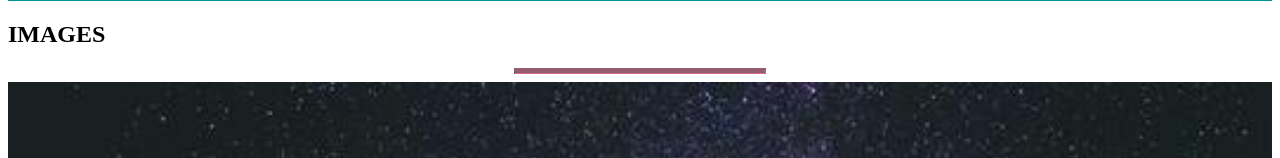
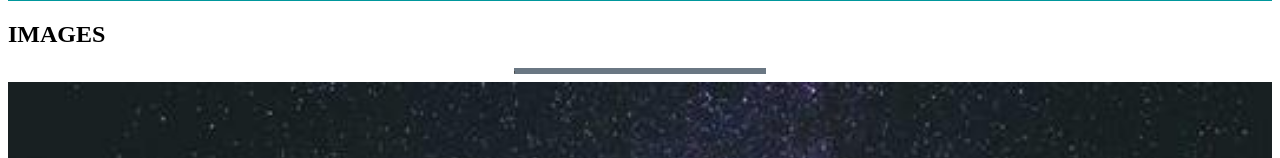
Before and after one commit to a0197391/WK1_REACT_PRC, a React (Vite) app: page / in a window 1280 px wide. Shown: the part 327-485 px from the top of the page. Built offline with nearby package versions, Linux system fonts and the light colour scheme.

Commit message:
change back

```diff
--- a/src/index.css
+++ b/src/index.css
@@ -15,7 +15,7 @@
 }
 
 .divider--dark {
-  border-color: #6b1836;
+  border-color: #2c3e50;
 }
 
 /* Header Style */
```
